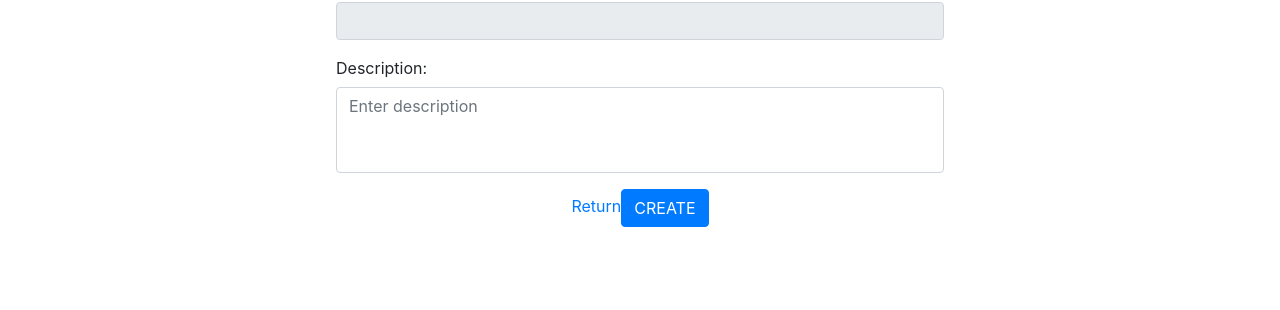
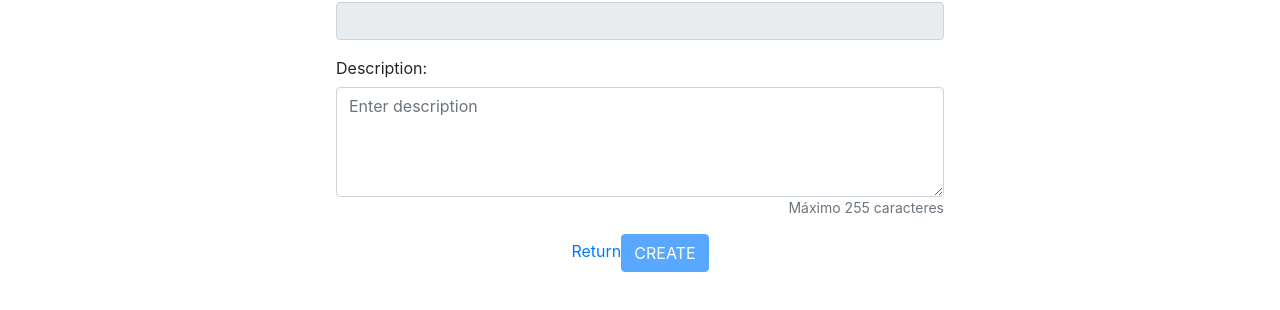
Before and after one commit to PieterAp/projetoDAE, a Nuxt app in the folder projectDAEClient/: page /occurrences/1/create in a window 1280 px wide. Shown: the part 292-602 px from the top of the page. Built offline with nearby package versions, Linux system fonts and the light colour scheme; no server answers.

Commit message:
Some more small fixes

```diff
--- a/projectDAEClient/pages/occurrences/_userid/create.vue
+++ b/projectDAEClient/pages/occurrences/_userid/create.vue
@@ -6,10 +6,10 @@
         <div class="w-50 p-3 mb-1 3 mx-auto">
             <b-form @submit.prevent="create" class="text-left">
                 <b-form-group label="Policy:">
-                    <b-form-select v-model="policy_id">
+                    <b-form-select v-model="policy_id" :state="isPolicyChoiceValid" required>
                         <option :value="null" disabled>Pick one of your policies</option>
                         <template v-for="policy in policies">
-                            <option :key="policy.id" :value="policy.id">
+                            <option :key="policy.id" :value="policy.id" required>
                                 [{{policy.type}}] {{ policy.description }}
                             </option>
                         </template>
@@ -25,17 +25,23 @@
 
                 <b-form-group label="Description:">
                     <b-form-textarea
+                    :state="isDescriptionValid"
+                    required
                     v-model="description"
                     placeholder="Enter description"
-                    rows="3"
-                    max-rows="5"
-                ></b-form-textarea>
+                    rows="4"
+                    minlength="10"
+                    maxlength="255"
+                    ></b-form-textarea>
+                    <div class="text-right text-muted small">
+                        Máximo 255 caracteres
+                    </div>
                 </b-form-group>
 
                 <p v-show="errorMsg" class="text-danger">{{errorMsg}}</p>
                 <div class="text-center">
                     <nuxt-link to="/">Return</nuxt-link>
-                    <b-button variant="primary" type="submit" @click.prevent="create">CREATE</b-button>
+                    <b-button variant="primary" type="submit" @click.prevent="create" :disabled="!isFormValid">CREATE</b-button>
                 </div>
             </b-form>
         </div>
@@ -68,25 +74,67 @@ export default {
                 return foundInsurance.name;
             }
 
+        },
+        isPolicyChoiceValid() {
+            if (!this.policy_id) {
+                return null
+            }
+            if (this.policy_id == null) {
+                return false
+            }
+            return true
+        },
+        isDescriptionValid() {
+            if (!this.description) {
+                return null
+            }
+            let usernameLen = this.description.length
+            if (usernameLen < 10 || usernameLen > 255) {
+                return false
+            }
+            return true
+        },
+        isFormValid() {
+            if (!this.isPolicyChoiceValid) {
+                return false
+            }
+            if (!this.isDescriptionValid) {
+                return false
+            }
+            return true
         }
     },
     created() {
         this.$axios.$get(`/api/clients/${this.userid}/policies`)
             .then(policies => this.policies = policies)
+            .catch((error) => {
+                this.$toast.error("An error has occured!").goAway(3000)
+                this.errorMsg = error.response.data
+            })
             .then(() => this.$axios.$get(`/api/insurances`))
             .then(insuranceCompanies => this.insuranceCompanies = insuranceCompanies)
+            .catch((error) => {
+                this.$toast.error("An error has occured!").goAway(3000)
+                this.errorMsg = error.response.data
+            })
     },
     methods: {
         create() {
+            if (!this.isFormValid) {
+                this.$toast.error("An error has occured form fields aren't valid!").goAway(3000)
+                return
+            }
             this.$axios.$post('/api/occurrences/', {
                 client_id: this.userid,
                 policy_id: this.policy_id,
                 description: this.description
             })
             .then(() => {
+                this.$toast.success('Occurrance was created!').goAway(3000)
                 this.$router.push('/occurrences')
             })
             .catch((error) => {
+                this.$toast.error("An error has occured!").goAway(3000)
                 this.errorMsg = error.response.data
             })
         }
```
